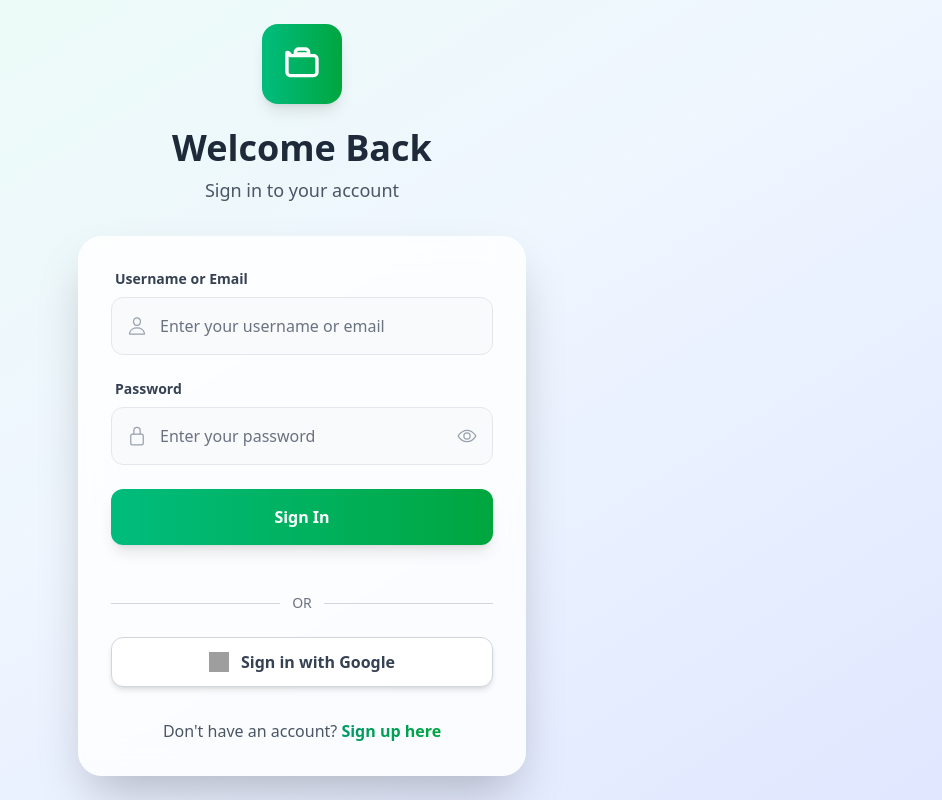
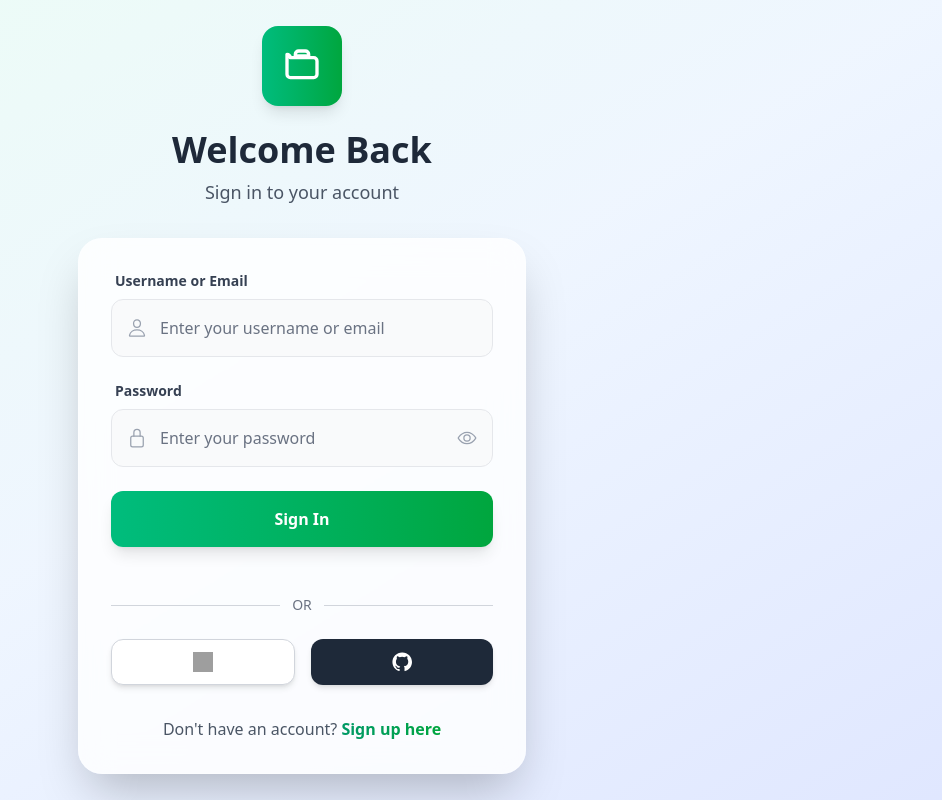
Before and after one commit to SiddheshWonderBiz/asset-hierarchy-frontend, a React (Vite) app: page /login in a window 1280 px wide. Shown: the whole page, without its empty margins (338-1280 px from the left). Built offline with nearby package versions, Linux system fonts and the light colour scheme; grey boxes are pictures that could not be loaded.

Commit message:
added github oauth

```diff
--- a/index.html
+++ b/index.html
@@ -2,10 +2,10 @@
 <html lang="en">
   <head>
     <meta charset="UTF-8" />
-    <link rel="icon" type="image/svg+xml" href="/vite.svg" />
+    <link rel="icon" type="image/svg+xml" href="/svg-6.svg" />
     <link href="/src/style.css" rel="stylesheet">
     <meta name="viewport" content="width=device-width, initial-scale=1.0" />
-    <title>Vite + React</title>
+    <title>Asset Hierarchy App</title>
   </head>
   <body>
     <div id="root"></div>
--- a/src/components/AddSignalModal.jsx
+++ b/src/components/AddSignalModal.jsx
@@ -79,7 +79,8 @@ const AddSignalModal = ({ node, onClose, onSuccess, editingSignal = null }) => {
         <form onSubmit={handleSubmit} className="p-6">
           <div className="space-y-5">
             {/* Signal Name */}
-            <div>
+            {/* Signal Name */}
+            <div className="relative">
               <label className="block text-sm font-semibold text-gray-700 mb-2">
                 Signal Name *
               </label>
@@ -91,7 +92,18 @@ const AddSignalModal = ({ node, onClose, onSuccess, editingSignal = null }) => {
                 placeholder="Enter signal name"
                 className="w-full px-4 py-3 border border-gray-300 rounded-lg focus:ring-2 focus:ring-purple-500 focus:border-transparent transition-all duration-200"
                 required
+                maxLength={50}
               />
+              {/* Character Counter */}
+              <div className="absolute right-3 bottom-2 text-xs">
+                <span
+                  className={`font-medium ${
+                    formData.name.length > 45 ? "text-red-500" : "text-gray-400"
+                  }`}
+                >
+                  {formData.name.length}/50
+                </span>
+              </div>
             </div>
 
             {/* Value Type */}
@@ -115,7 +127,8 @@ const AddSignalModal = ({ node, onClose, onSuccess, editingSignal = null }) => {
             </div>
 
             {/* Description */}
-            <div>
+           {/* Description */}
+<div className="relative">
   <label className="block text-sm font-semibold text-gray-700 mb-2">
     Description
   </label>
@@ -126,7 +139,18 @@ const AddSignalModal = ({ node, onClose, onSuccess, editingSignal = null }) => {
     placeholder="Enter signal description (optional)"
     rows={3}
     className="w-full px-4 py-3 border border-gray-300 rounded-lg focus:ring-2 focus:ring-purple-500 focus:border-transparent transition-all duration-200 resize-none"
+    maxLength={300}
   />
+  {/* Character Counter */}
+  <div className="absolute right-3 bottom-2 text-xs">
+    <span
+      className={`font-medium ${
+        formData.description.length > 280 ? "text-red-500" : "text-gray-400"
+      }`}
+    >
+      {formData.description.length}/300
+    </span>
+  </div>
 </div>
           </div>
 
--- a/src/pages/Login.jsx
+++ b/src/pages/Login.jsx
@@ -164,7 +164,8 @@ const Login = () => {
               <div className="flex-grow border-t border-gray-300"></div>
             </div>
 
-            {/* Google Login Button */}
+            {/*  Login Button */}
+            <div className="flex flex-row gap-4">
               <button
                 type="button"
                 onClick={() => {
@@ -177,10 +178,28 @@ const Login = () => {
                 <img
                   src="https://developers.google.com/identity/images/g-logo.png"
                   alt="Google Logo"
-                className="w-5 h-5 mr-3"
+                  className="w-5 h-5 "
                 />
-              Sign in with Google
+
               </button>
+
+              <button
+                type="button"
+                onClick={() => {
+                  window.location.href =
+                    "https://localhost:7092/api/Auth/github-login";
+                }}
+                className="w-full flex items-center justify-center bg-gray-800 text-white font-semibold py-3 px-6 rounded-xl shadow-md hover:bg-gray-900 transition-all duration-300"
+              >
+                <svg
+                  className="w-5 h-5 "
+                  fill="currentColor"
+                  viewBox="0 0 24 24"
+                >
+                  <path d="M12 .5C5.65.5.5 5.65.5 12c0 5.08 3.29 9.39 7.86 10.91.58.11.79-.25.79-.56 0-.28-.01-1.02-.02-2-3.2.69-3.88-1.55-3.88-1.55-.53-1.36-1.3-1.72-1.3-1.72-1.06-.72.08-.71.08-.71 1.17.08 1.79 1.2 1.79 1.2 1.04 1.78 2.73 1.27 3.4.97.11-.76.41-1.27.74-1.56-2.55-.29-5.23-1.28-5.23-5.7 0-1.26.45-2.3 1.19-3.11-.12-.3-.52-1.52.11-3.17 0 0 .97-.31 3.18 1.18a11.01 11.01 0 015.8 0c2.21-1.49 3.18-1.18 3.18-1.18.63 1.65.23 2.87.11 3.17.74.81 1.19 1.85 1.19 3.11 0 4.43-2.68 5.41-5.24 5.69.42.36.79 1.08.79 2.18 0 1.57-.01 2.84-.01 3.22 0 .31.21.68.8.56C20.71 21.39 24 17.08 24 12c0-6.35-5.15-11.5-11.5-11.5z" />
+                </svg>
+              </button>
+            </div>
           </form>
 
           {/* Sign Up Link */}
```
Also changed, not shown: public/svg-6.svg (added). Lines whose indentation alone changed are shown as unchanged.
